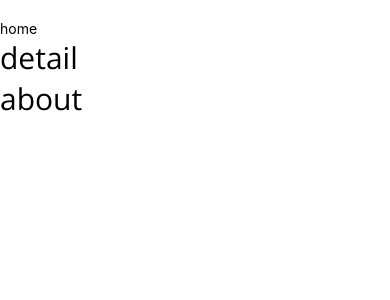
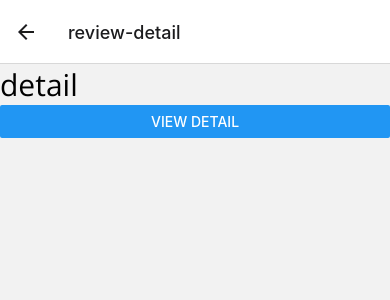
Before and after one commit to WuanC/Learn-React-Native, a React Native app: screen /review-detail in a window 390 px wide. Shown: the top 300 px of the page. Built offline with nearby package versions, Linux system fonts and the light colour scheme.

Commit message:
feat: basic navigate home and detail

```diff
--- a/App.tsx
+++ b/App.tsx
@@ -8,7 +8,9 @@
 import * as SplashScreen from 'expo-splash-screen';
 import { useEffect } from 'react';
 import { OPENSANS_REGULAR } from "./ultis/constant";
-
+import { NavigationContainer } from "@react-navigation/native";
+import { createNativeStackNavigator } from '@react-navigation/native-stack';
+const Stack = createNativeStackNavigator<RootStackParamList>();
 SplashScreen.preventAutoHideAsync();
 const App = () => {
         const [loaded, error] = useFonts({
@@ -23,11 +25,16 @@
         return null;
     }
     return (
-        <View>
-            <HomeScreen />
-            <DetailScreen />
-            <AboutScreen />
-        </View>
+    <NavigationContainer>
+      <Stack.Navigator>
+        <Stack.Screen name="home"
+         component={HomeScreen}
+         options={{title: 'Overview'}}
+         />
+        <Stack.Screen name="review-detail" component={DetailScreen}/>
+      </Stack.Navigator>
+    </NavigationContainer>
+
     );
 }
 export default App;
--- a/components/reviews/detail.tsx
+++ b/components/reviews/detail.tsx
@@ -1,5 +1,6 @@
-import { StyleSheet, Text, View } from "react-native";
+import { Button, StyleSheet, Text, View } from "react-native";
 import { OPENSANS_REGULAR } from "../../ultis/constant";
+import { NavigationProp, useNavigation } from "@react-navigation/native";
 
 const styles = StyleSheet.create({
     review: {
@@ -9,9 +10,15 @@
 })
 
 const DetailScreen = () => {
+    const navigation : NavigationProp<RootStackParamList> = useNavigation()
     return(
         <View>
             <Text style={styles.review}>detail </Text>
+            <Button
+                title="view detail"
+                onPress={() => navigation.navigate("home")}
+
+            />
         </View>
     );
 }
--- a/components/reviews/home.tsx
+++ b/components/reviews/home.tsx
@@ -1,9 +1,17 @@
-import { Text, View } from "react-native";
+import { NavigationProp, useNavigation } from "@react-navigation/native";
+import { Button, Text, View } from "react-native";
 
 const HomeScreen = () => {
+
+    const navigation : NavigationProp<RootStackParamList> = useNavigation()
+
     return(
         <View>
             <Text style = {{paddingTop: 20}}>home </Text>
+            <Button
+                title="View Detail"
+                onPress={() => navigation.navigate("review-detail")}
+            />
         </View>
     );
 }
```
Also changed, not shown: types/route.d.ts (added, +9 -0 lines).
